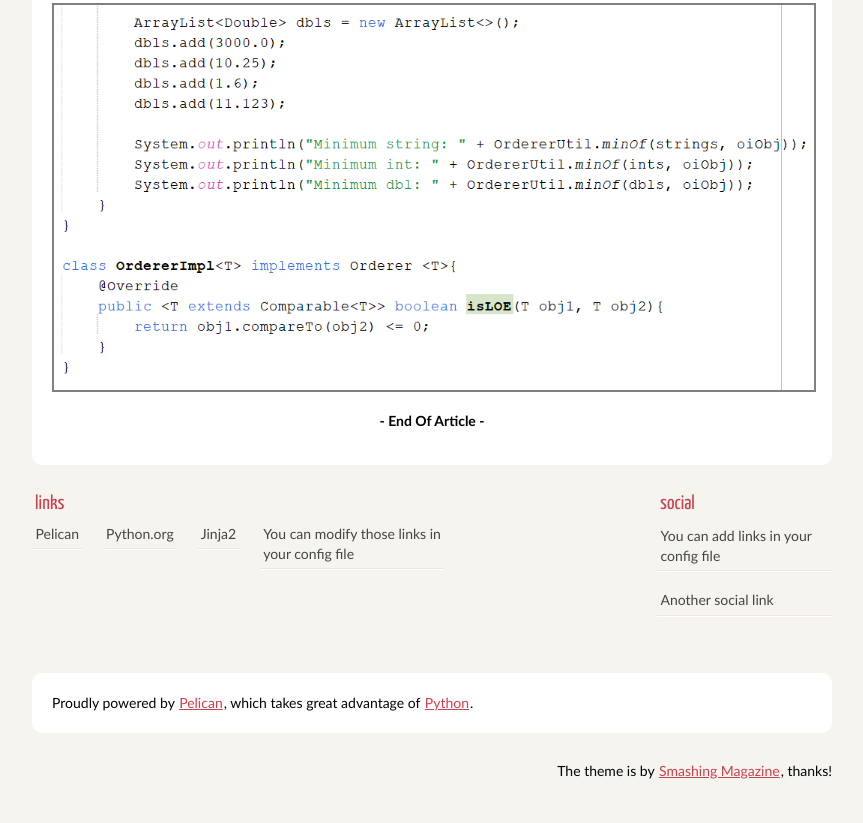
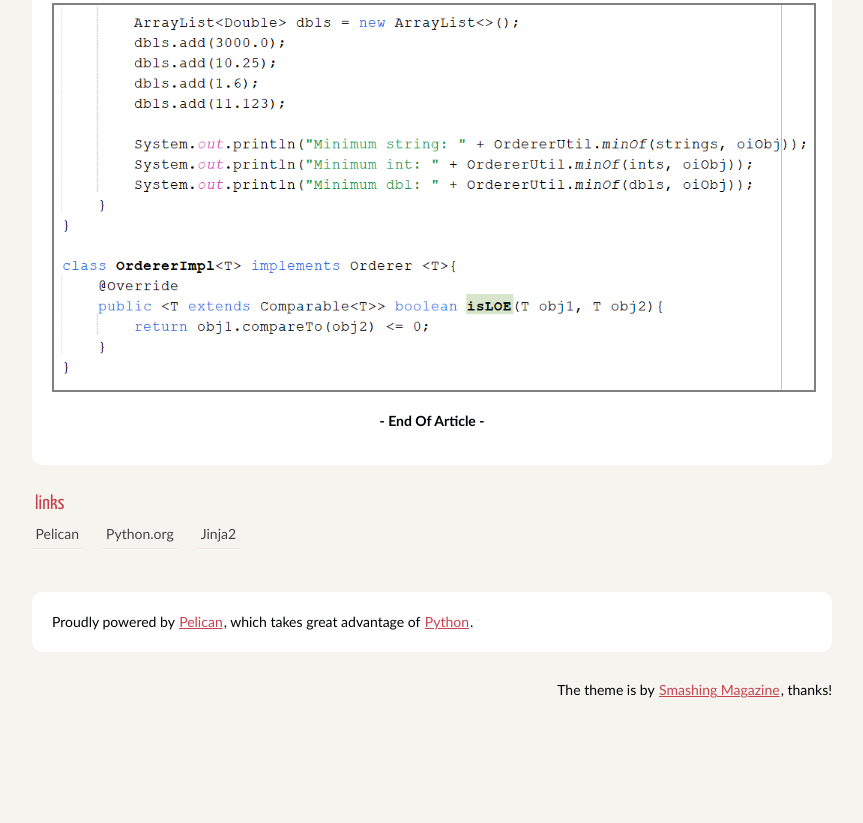
Before and after one commit to silverorg2001/silverorg2001.github.io, a plain HTML site: page java-generics-an-exploration.html in a window 1280 px wide. Shown: the part 3040-3863 px from the top of the page, without its empty margins (208-1071 px from the left). After the commit the page ends 3782 px from the top, so only its background shows below. Drawn offline with Linux system fonts and the light colour scheme; files whose address does not match are found by name.

Commit message:
Add files via upload

```diff
--- a/java-generics-an-exploration.html
+++ b/java-generics-an-exploration.html
@@ -92,17 +92,9 @@
                             <li><a href="https://getpelican.com/">Pelican</a></li>
                             <li><a href="https://www.python.org/">Python.org</a></li>
                             <li><a href="https://palletsprojects.com/p/jinja/">Jinja2</a></li>
-                            <li><a href="#">You can modify those links in your config file</a></li>
                         </ul>
                 </div><!-- /.blogroll -->
-                <div class="social">
-                        <h2>social</h2>
-                        <ul>
 
-                            <li><a href="#">You can add links in your config file</a></li>
-                            <li><a href="#">Another social link</a></li>
-                        </ul>
-                </div><!-- /.social -->
         </section><!-- /#extras -->
 
         <footer id="contentinfo" class="body">
```
